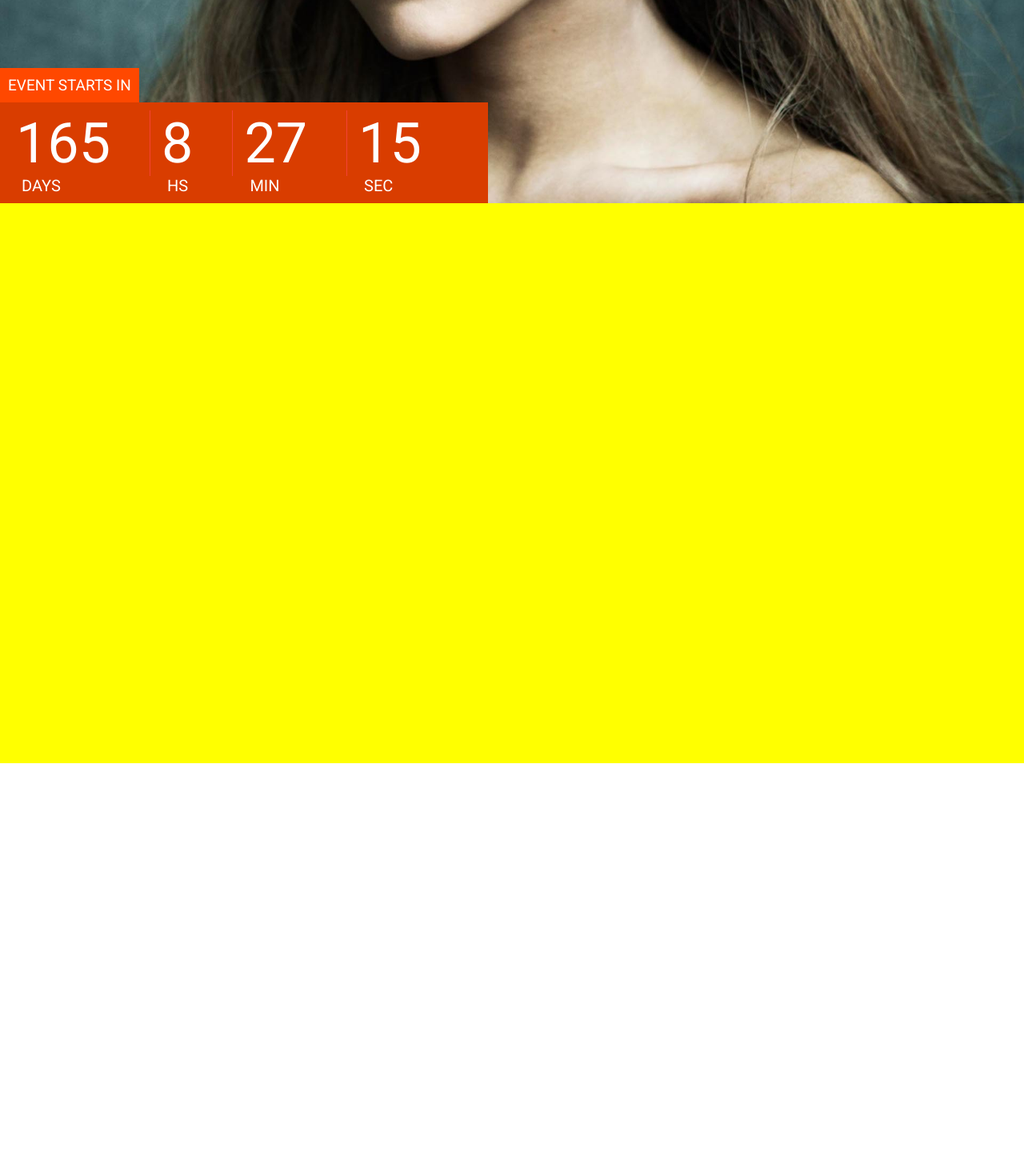
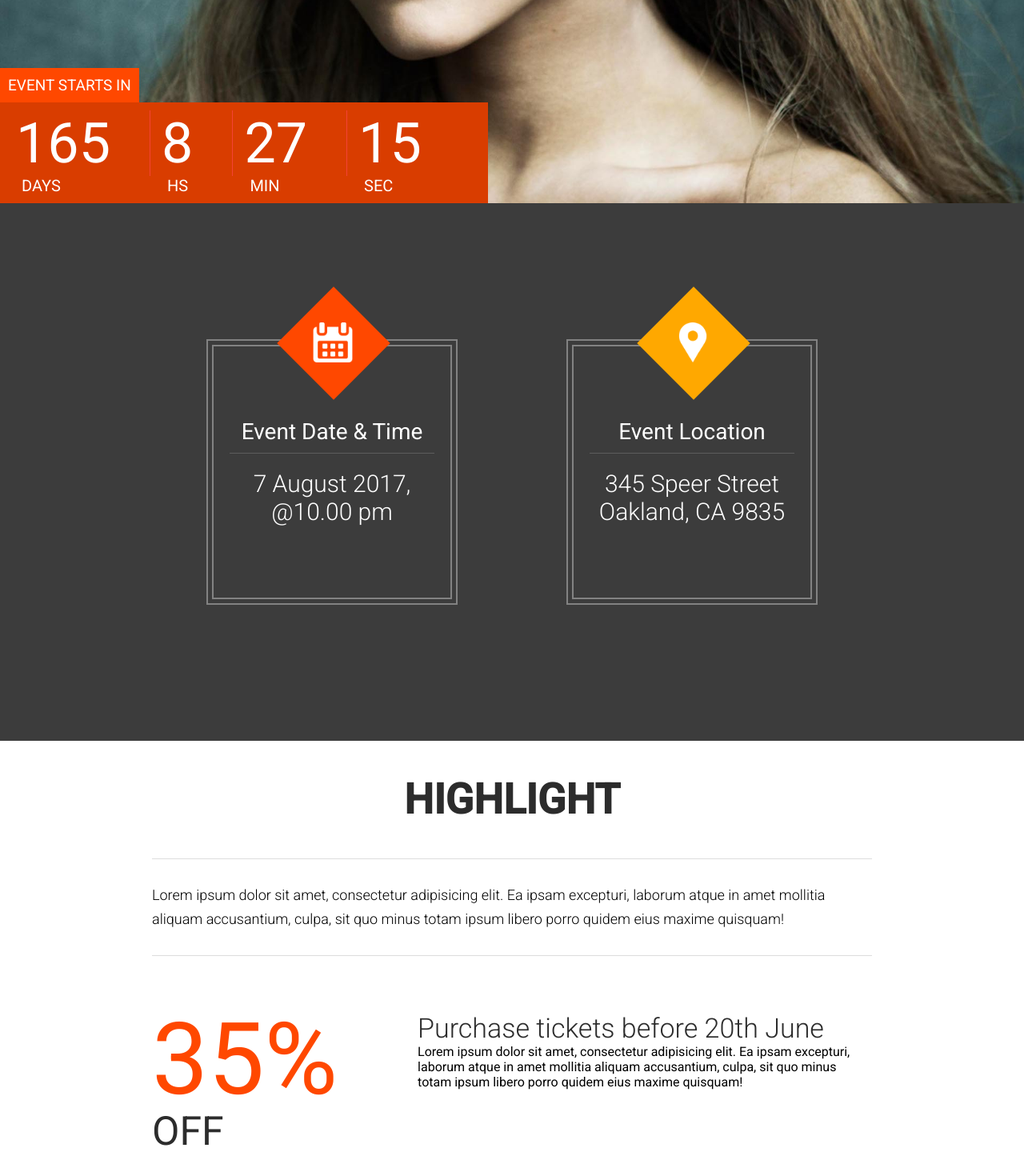
Before and after one commit to minhhieu76qng/reactjs-the-venue, a React (Create React App) app: page / in a window 1280 px wide. Shown: the part 546-2016 px from the top of the page at 80% size. Before the commit the page ends 1500 px from the top, so only its background shows below. Built offline with nearby package versions, Linux system fonts and the light colour scheme.

Commit message:
add highlight and venue info

```diff
--- a/src/App.js
+++ b/src/App.js
@@ -2,13 +2,17 @@ import React, { Component } from 'react';
 import Header from './components/header_footer/Header';
 import './resources/styles.css'
 import Featured from './components/featured';
+import VenueNFO from './components/venueNFO/venueNFO';
+import Highlights from './components/Highlight/Highlight';
 
 class App extends Component {
   render() {
     return (
-      <div className="App" style={{height : "1500px", backgroundColor:"yellow"}}>
+      <div className="App">
         <Header></Header>
         <Featured></Featured>
+        <VenueNFO/>
+        <Highlights/>
       </div>
     );
   }
--- /dev/null
+++ b/src/components/Highlight/Description.js
@@ -0,0 +1,19 @@
+import React from "react";
+import Fade from "react-reveal/Fade";
+
+const Description = () => {
+  return (
+    <Fade>
+      <div className="center_wrapper">
+        <h2>Highlight</h2>
+        <div className="highlight_description">
+          Lorem ipsum dolor sit amet, consectetur adipisicing elit. Ea ipsam
+          excepturi, laborum atque in amet mollitia aliquam accusantium, culpa,
+          sit quo minus totam ipsum libero porro quidem eius maxime quisquam!
+        </div>
+      </div>
+    </Fade>
+  );
+};
+
+export default Description;
--- /dev/null
+++ b/src/components/Highlight/Discount.js
@@ -0,0 +1,53 @@
+import React, { Component } from "react";
+import Slide from 'react-reveal/Slide';
+import Fade from "react-reveal/Fade";
+
+class Discount extends Component {
+
+  state = {
+    discountStart : 0,
+    discountEnd : 35
+  }
+
+  increasePercent() {
+    if (this.state.discountStart < this.state.discountEnd){
+      this.setState({
+        discountStart : this.state.discountStart + 1
+      })
+    }
+  }
+
+  componentDidUpdate() {
+    setTimeout(() => this.increasePercent(), 30);
+  }
+
+  render() {
+    return (
+      <div className="center_wrapper">
+        <div className="discount_wrapper">
+          <Fade
+            onReveal={() => this.increasePercent()}>
+            <div className="discount_percentage">
+              <span>{this.state.discountStart}%</span>
+              <span>OFF</span>
+            </div>
+          </Fade>
+
+          <Slide right>
+            <div className="discount_description">
+              <h3>Purchase tickets before 20th June</h3>
+              <div>
+                Lorem ipsum dolor sit amet, consectetur adipisicing elit. Ea
+                ipsam excepturi, laborum atque in amet mollitia aliquam
+                accusantium, culpa, sit quo minus totam ipsum libero porro
+                quidem eius maxime quisquam!
+              </div>
+            </div>
+          </Slide>
+        </div>
+      </div>
+    );
+  }
+}
+
+export default Discount;
--- /dev/null
+++ b/src/components/Highlight/Highlight.js
@@ -0,0 +1,14 @@
+import React from 'react';
+import Description from './Description';
+import Discount from './Discount';
+
+const Highlights = () => {
+  return (
+    <div className="highlight_wrapper">
+      <Description/>
+      <Discount/>
+    </div>
+  );
+};
+
+export default Highlights;
--- /dev/null
+++ b/src/components/venueNFO/venueNFO.js
@@ -0,0 +1,53 @@
+import React from "react";
+import Zoom from "react-reveal/Zoom";
+
+import icon_calendar from "../../resources/images/icons/calendar.png";
+import icon_location from "../../resources/images/icons/location.png";
+
+const venueNFO = () => {
+  return (
+    <div className="bck_black">
+      <div className="center_wrapper">
+        <div className="vn_wrapper">
+          <Zoom bottom duration={500}>
+            <div className="vn_item">
+              <div className="vn_outer">
+                <div className="vn_inner">
+                  <div className="vn_icon_square bck_red" />
+                  <div
+                    className="vn_icon"
+                    style={{ background: `url(${icon_calendar})` }}
+                  />
+
+                  <div className="vn_title">Event Date & Time</div>
+                  <div className="vn_desc">7 August 2017, @10.00 pm</div>
+                </div>
+              </div>
+            </div>
+          </Zoom>
+
+          <Zoom bottom duration={500} delay={500}>
+            <div className="vn_item">
+              <div className="vn_outer">
+                <div className="vn_inner">
+                  <div className="vn_icon_square bck_yellow" />
+                  <div
+                    className="vn_icon"
+                    style={{ background: `url(${icon_location})` }}
+                  />
+
+                  <div className="vn_title">Event Location</div>
+                  <div className="vn_desc">
+                    345 Speer Street Oakland, CA 9835
+                  </div>
+                </div>
+              </div>
+            </div>
+          </Zoom>
+        </div>
+      </div>
+    </div>
+  );
+};
+
+export default venueNFO;
--- a/src/resources/styles.css
+++ b/src/resources/styles.css
@@ -240,11 +240,11 @@ footer .footer_copyright {
     padding: 70px 0px;
 }
 
-.discount_wrapper .discount_porcentage {
+.discount_wrapper .discount_percentage {
     padding-right: 100px;
 }
 
-.discount_wrapper .discount_porcentage span:nth-child(1) {
+.discount_wrapper .discount_percentage span:nth-child(1) {
     color: #ff4800;
     font-size: 125px;
     font-weight: 400;
@@ -252,7 +252,7 @@ footer .footer_copyright {
     line-height: 120px;
 }
 
-.discount_wrapper .discount_porcentage span:nth-child(2) {
+.discount_wrapper .discount_percentage span:nth-child(2) {
     color: #2c2c2c;
     font-size: 50px;
     font-weight: 400;
```
